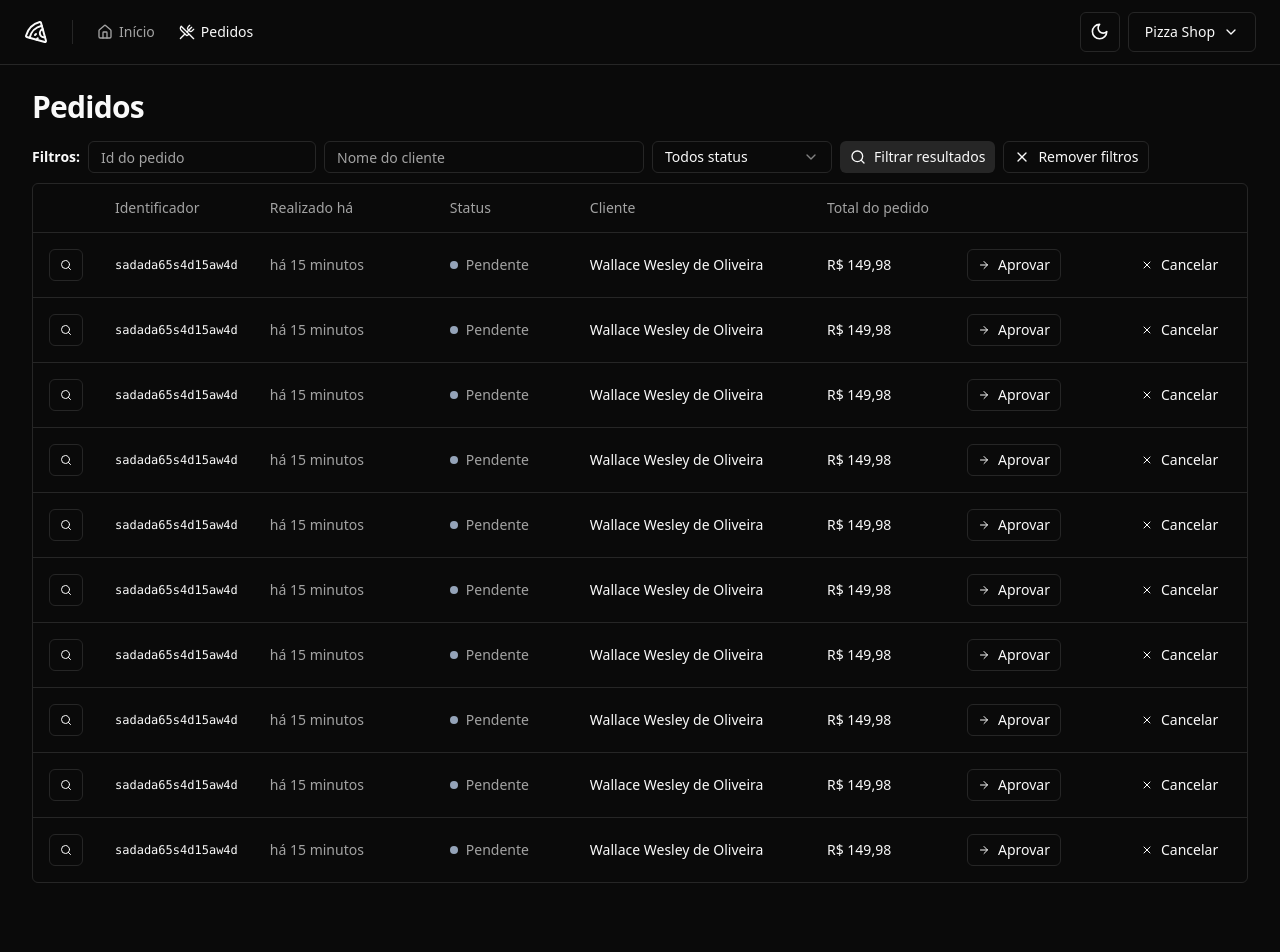
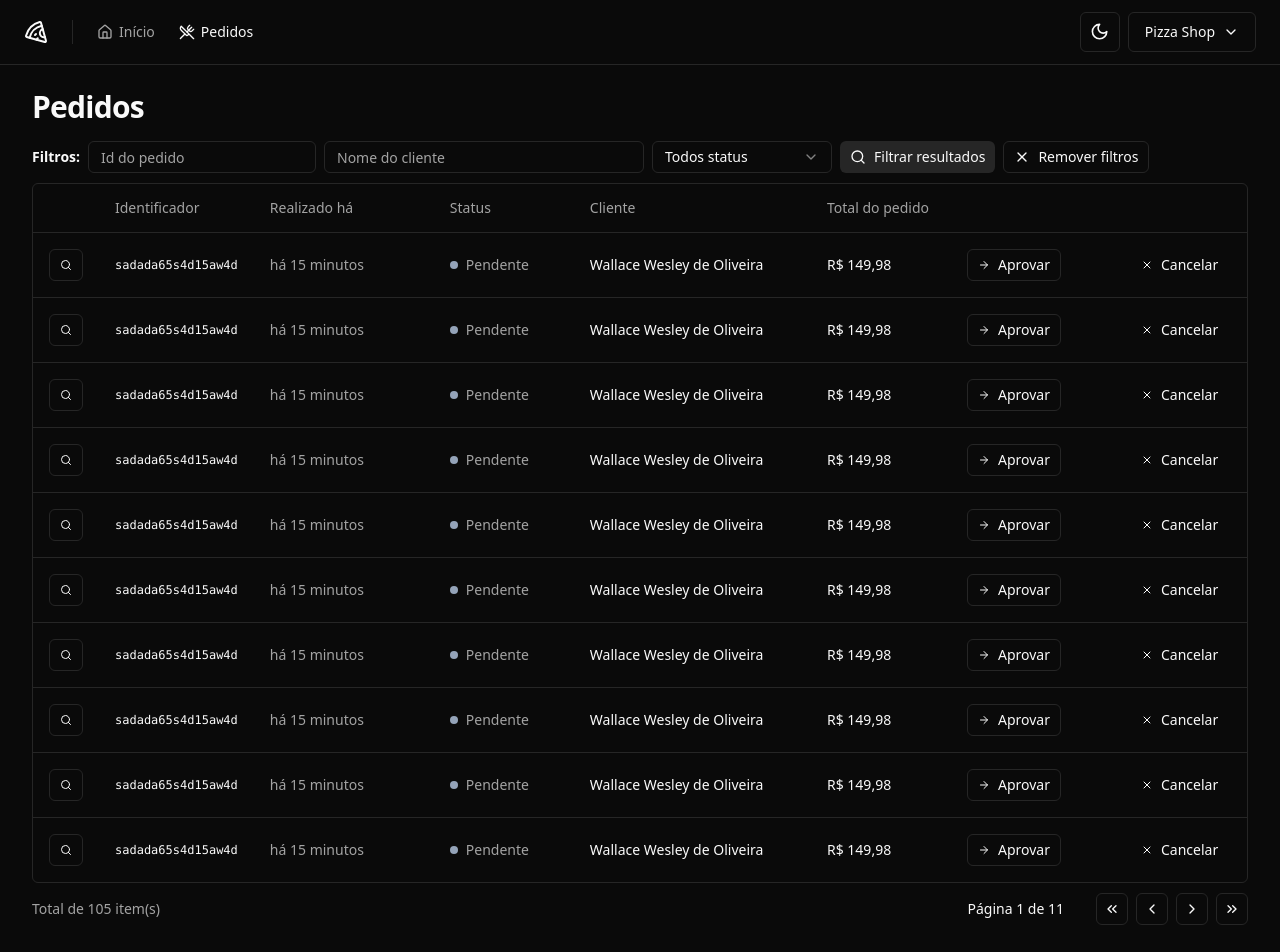
Before and after one commit to wallacewolv/pizzashop-web, a React app: page /orders in a window 1280 px wide. Shown: the top 952 px of the page. Before the commit the page ends 915 px from the top, so only its background shows below. Built offline with nearby package versions, Linux system fonts and the light colour scheme; the HTML template or start-up script is replaced by a standard one.

Commit message:
feat: Componente: Paginação

```diff
--- /dev/null
+++ b/src/components/pagination.tsx
@@ -0,0 +1,57 @@
+import {
+  ChevronLeft,
+  ChevronRight,
+  ChevronsLeft,
+  ChevronsRight,
+} from 'lucide-react'
+
+import { Button } from './ui/button'
+
+export interface PaginationProps {
+  pageIndex: number
+  totalCount: number
+  perPage: number
+}
+
+export function Pagination({
+  pageIndex,
+  perPage,
+  totalCount,
+}: PaginationProps) {
+  const pages = Math.ceil(totalCount / perPage) || 1
+
+  return (
+    <div className="flex items-center justify-between">
+      <span className="text-sm text-muted-foreground">
+        Total de {totalCount} item(s)
+      </span>
+
+      <div className="flex items-center gap-6 lg:gap-8">
+        <div className="text-sm font-medium">
+          Página {pageIndex + 1} de {pages}
+        </div>
+        <div className="flex items-center gap-2">
+          <Button variant="outline" className="h-8 w-8 p-0">
+            <ChevronsLeft className="h-4 w-4" />
+            <span className="sr-only">Primeira página</span>
+          </Button>
+
+          <Button variant="outline" className="h-8 w-8 p-0">
+            <ChevronLeft className="h-4 w-4" />
+            <span className="sr-only">Página anterior</span>
+          </Button>
+
+          <Button variant="outline" className="h-8 w-8 p-0">
+            <ChevronRight className="h-4 w-4" />
+            <span className="sr-only">Próxima página</span>
+          </Button>
+
+          <Button variant="outline" className="h-8 w-8 p-0">
+            <ChevronsRight className="h-4 w-4" />
+            <span className="sr-only">Última página</span>
+          </Button>
+        </div>
+      </div>
+    </div>
+  )
+}
--- a/src/pages/app/orders/orders.tsx
+++ b/src/pages/app/orders/orders.tsx
@@ -1,5 +1,6 @@
 import { Helmet } from 'react-helmet-async'
 
+import { Pagination } from '../../../components/pagination'
 import {
   Table,
   TableBody,
@@ -16,7 +17,6 @@
       <Helmet title="Pedidos" />
       <div className="flex flex-col gap-4">
         <h1 className="text-3xl font-bold tracking-tight">Pedidos</h1>
-      </div>
         <div className="space-y-2.5">
           <OrderTableFilters />
 
@@ -41,6 +41,9 @@
               </TableBody>
             </Table>
           </div>
+
+          <Pagination pageIndex={0} totalCount={105} perPage={10} />
+        </div>
       </div>
     </>
   )
```
Lines whose indentation alone changed are shown as unchanged.
